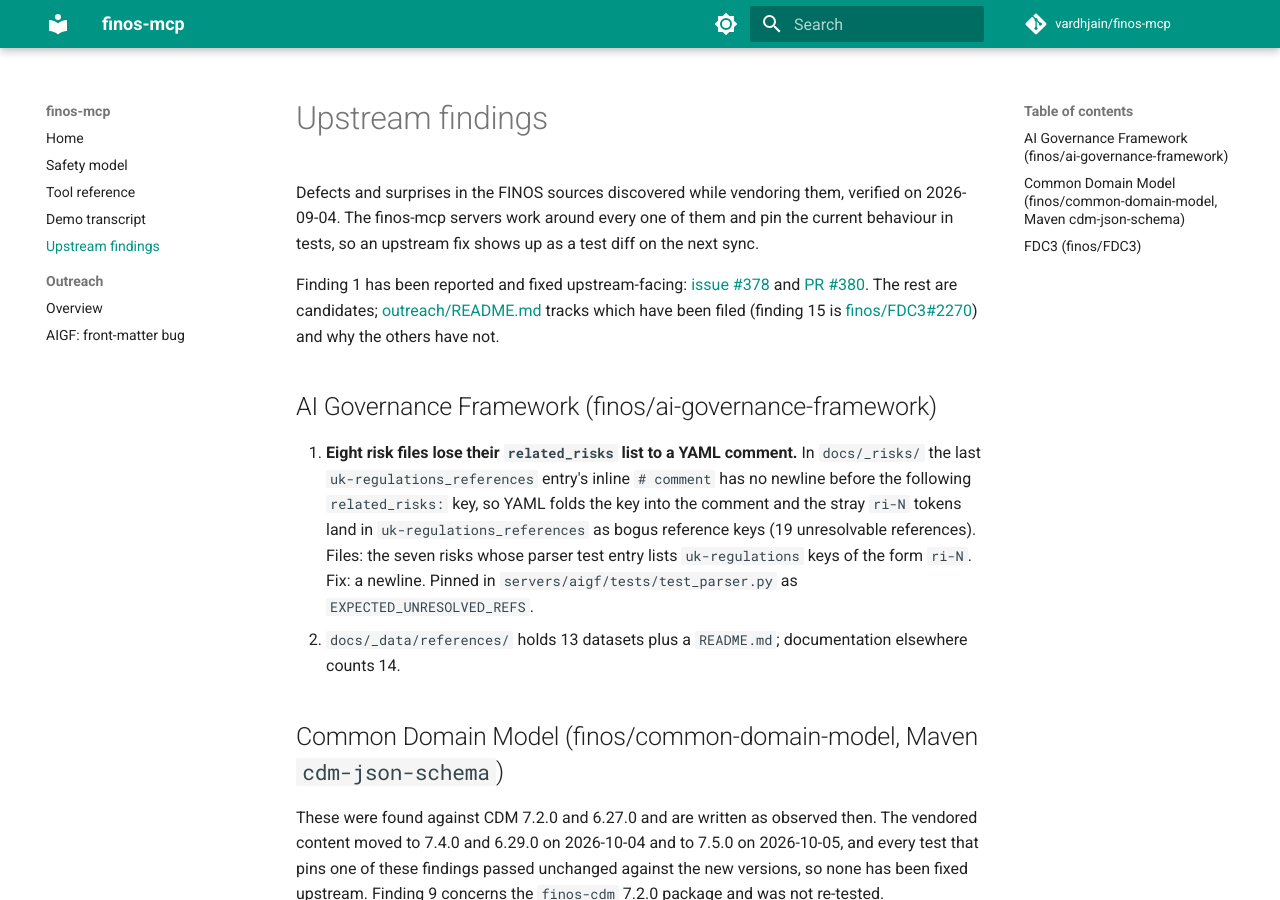
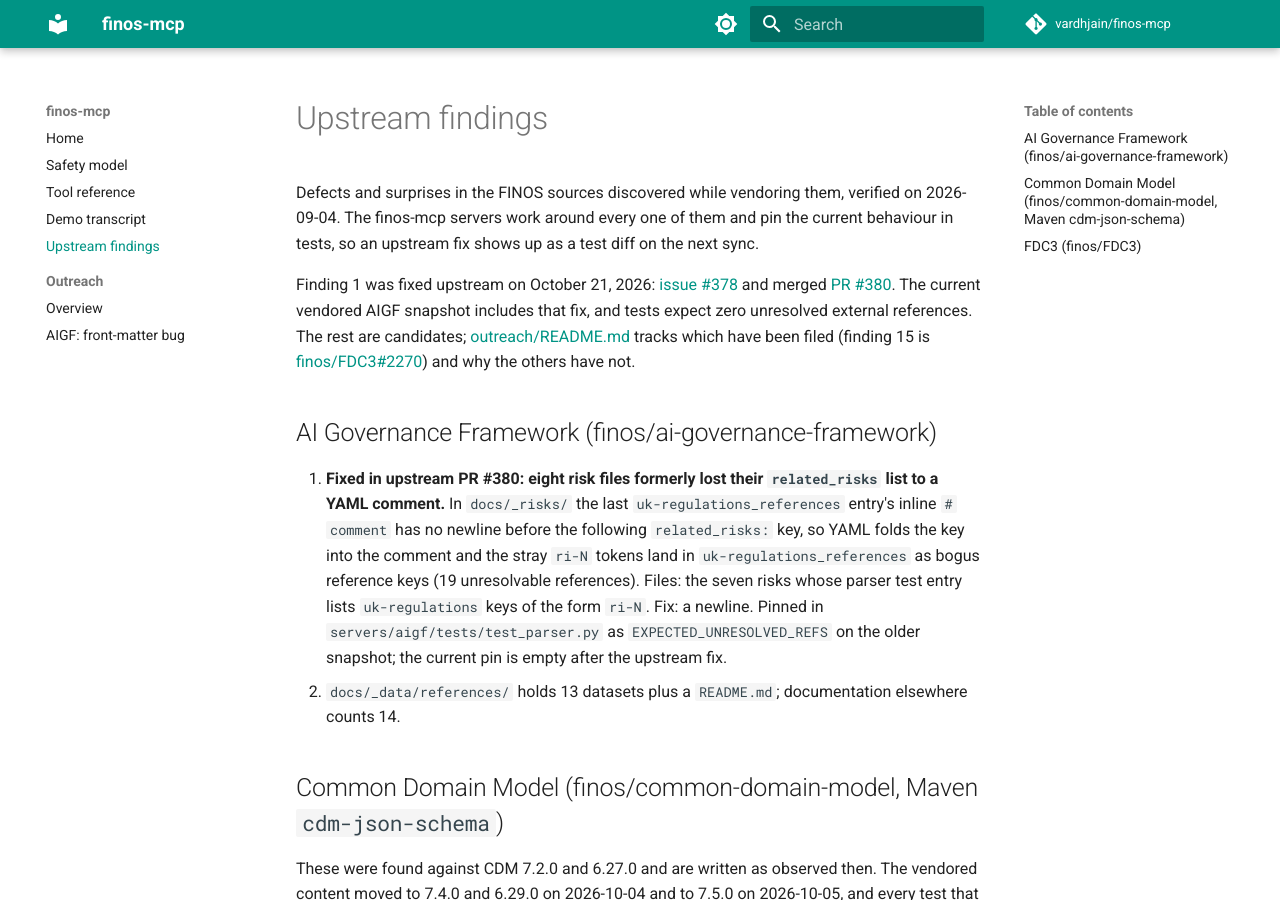
Before and after one commit to vardhjain/finos-mcp, an MkDocs documentation site: the page built from docs/upstream-findings.md, in a window 1280 px wide and 900 px high. Built offline with MkDocs 1.6.1 and Material for MkDocs 9.7.7, drawn with Linux system fonts in a browser that asks for light colours; comment, search, counter and statistics services are not loaded.

Commit message:
docs(aigf): update metrics expectations and upstream fix status

```diff
--- a/docs/upstream-findings.md
+++ b/docs/upstream-findings.md
@@ -4,22 +4,25 @@
 2026-09-04. The finos-mcp servers work around every one of them and pin the current behaviour
 in tests, so an upstream fix shows up as a test diff on the next sync.
 
-Finding 1 has been reported and fixed upstream-facing:
+Finding 1 was fixed upstream on October 21, 2026:
 [issue #378](https://github.com/finos/ai-governance-framework/issues/378) and
-[PR #380](https://github.com/finos/ai-governance-framework/pull/380). The rest are candidates;
+merged [PR #380](https://github.com/finos/ai-governance-framework/pull/380).
+The current vendored AIGF snapshot includes that fix, and tests expect zero unresolved
+external references. The rest are candidates;
 [outreach/README.md](outreach/README.md) tracks which have been filed (finding 15 is
 [finos/FDC3#2270](https://github.com/finos/FDC3/issues/2270)) and why the others have
 not.
 
 ## AI Governance Framework (finos/ai-governance-framework)
 
-1. **Eight risk files lose their `related_risks` list to a YAML comment.** In
+1. **Fixed in upstream PR #380: eight risk files formerly lost their `related_risks` list to a YAML comment.** In
    `docs/_risks/` the last `uk-regulations_references` entry's inline `# comment` has no
    newline before the following `related_risks:` key, so YAML folds the key into the comment
    and the stray `ri-N` tokens land in `uk-regulations_references` as bogus reference keys
    (19 unresolvable references). Files: the seven risks whose parser test entry lists
    `uk-regulations` keys of the form `ri-N`. Fix: a newline. Pinned in
-   `servers/aigf/tests/test_parser.py` as `EXPECTED_UNRESOLVED_REFS`.
+   `servers/aigf/tests/test_parser.py` as `EXPECTED_UNRESOLVED_REFS` on the older
+   snapshot; the current pin is empty after the upstream fix.
 2. `docs/_data/references/` holds 13 datasets plus a `README.md`; documentation elsewhere
    counts 14.
 
```
Also changed, not shown: CHANGELOG.md (+7 -0 lines), README.md (+3 -3 lines), docs/index.md (+2 -2 lines), docs/outreach/README.md (+4 -4 lines).
